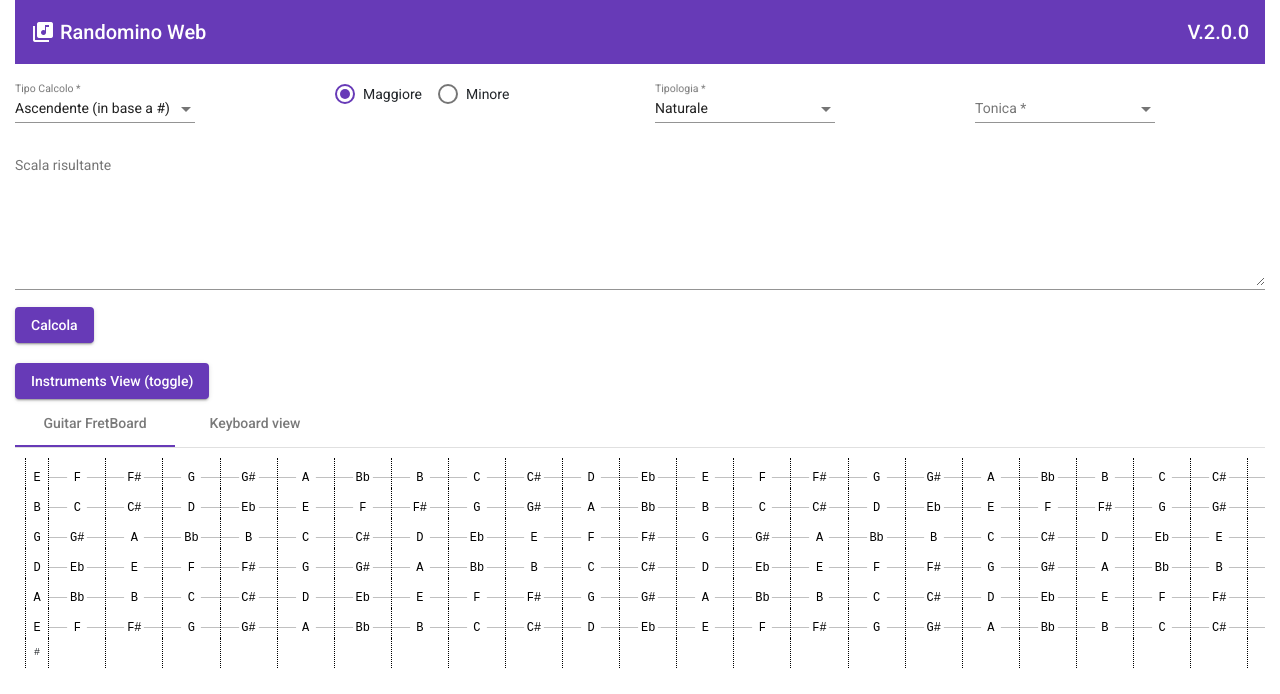
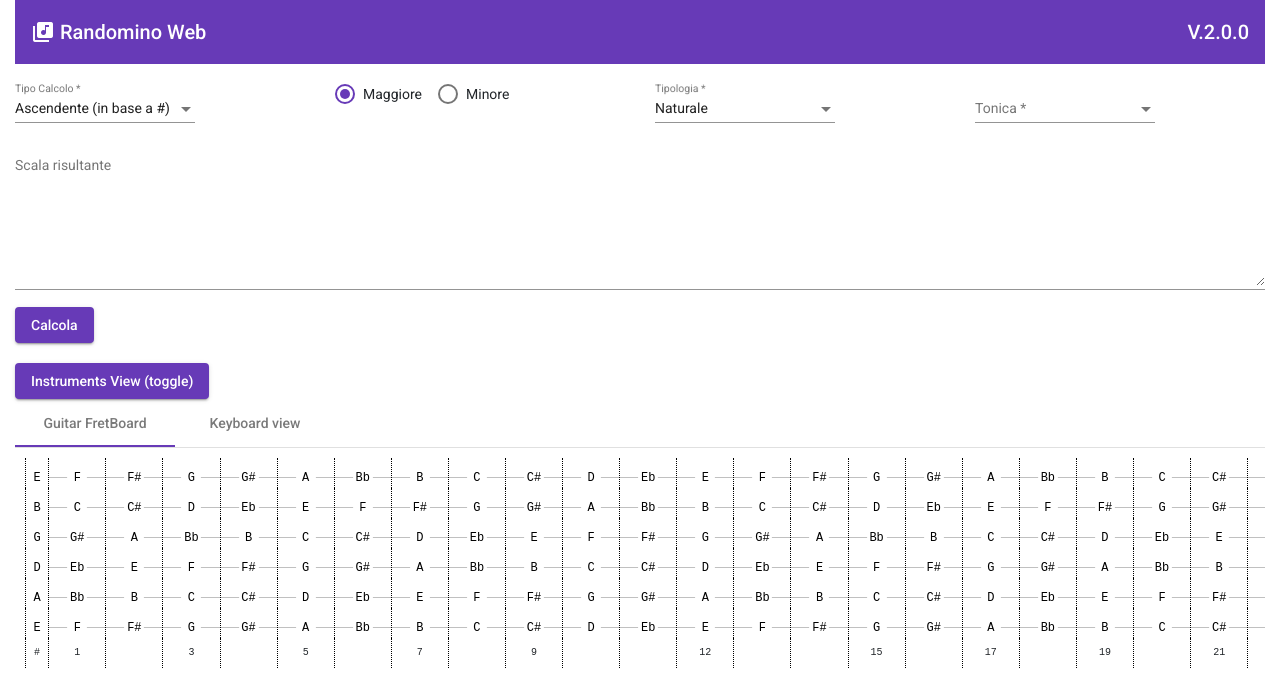
Before and after one commit to pietrogabba/RandominoWeb, an Angular app: page / in a window 1280 px wide. Shown: the top 694 px of the page. Built offline with nearby package versions, Linux system fonts and the light colour scheme.

Commit message:
Update guitar-fret-board.component.html

```diff
--- a/src/app/diagram-view/guitar-fret-board/guitar-fret-board.component.html
+++ b/src/app/diagram-view/guitar-fret-board/guitar-fret-board.component.html
@@ -151,27 +151,27 @@
     </tr>
     <tr class="fretNumberRow">
         <td class="nut">#</td>
+        <td>1</td>
+        <td>&nbsp;</td>
+        <td>3</td>
+        <td>&nbsp;</td>
+        <td>5</td>
+        <td>&nbsp;</td>
+        <td>7</td>
+        <td>&nbsp;</td>
+        <td>9</td>
         <td>&nbsp;</td>
         <td>&nbsp;</td>
+        <td>12</td>
         <td>&nbsp;</td>
         <td>&nbsp;</td>
+        <td>15</td>
         <td>&nbsp;</td>
+        <td>17</td>
         <td>&nbsp;</td>
+        <td>19</td>
         <td>&nbsp;</td>
-        <td>&nbsp;</td>
-        <td>&nbsp;</td>
-        <td>&nbsp;</td>
-        <td>&nbsp;</td>
-        <td>&nbsp;</td>
-        <td>&nbsp;</td>
-        <td>&nbsp;</td>
-        <td>&nbsp;</td>
-        <td>&nbsp;</td>
-        <td>&nbsp;</td>
-        <td>&nbsp;</td>
-        <td>&nbsp;</td>
-        <td>&nbsp;</td>
-        <td>&nbsp;</td>
+        <td>21</td>
         <td>&nbsp;</td>
     </tr>
 </table>
```
